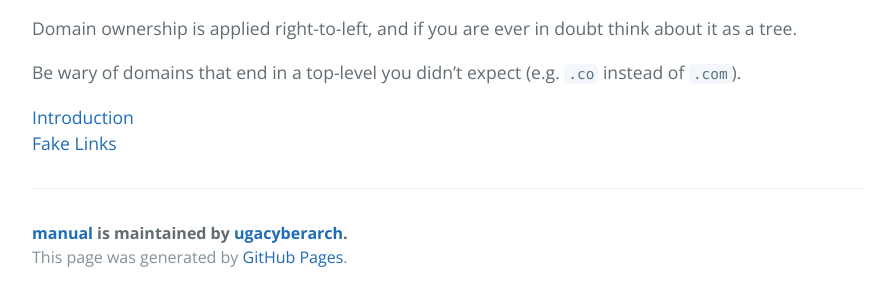
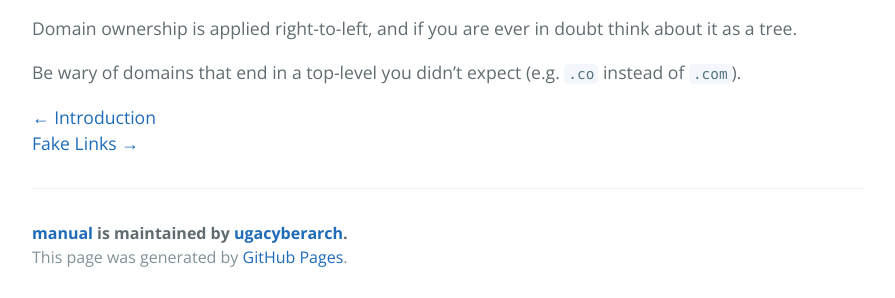
Before and after one commit to ugacyberarch/manual, a Jekyll site: the page built from fake_domains.md, in a window 1280 px wide. Shown: the part 2055-2353 px from the top of the page, without its empty margins (192-1087 px from the left). Built offline with Jekyll 4.4.1, drawn with Linux system fonts in a browser that asks for light colours; part of the change alters nothing that is shown.

```diff
--- a/fake_domains.md
+++ b/fake_domains.md
@@ -65,5 +65,5 @@ Domain ownership is applied right-to-left, and if you are ever in doubt think ab
 
 Be wary of domains that end in a top-level you didn't expect (e.g. `.co` instead of `.com`).
 
-[Introduction](./phishing_introduction.html "Introduction")
-[Fake Links](./ "Fake Links")
+[← Introduction](./phishing_introduction.html "Introduction")
+[Fake Links →](./fake_links.html "Fake Links")
```
